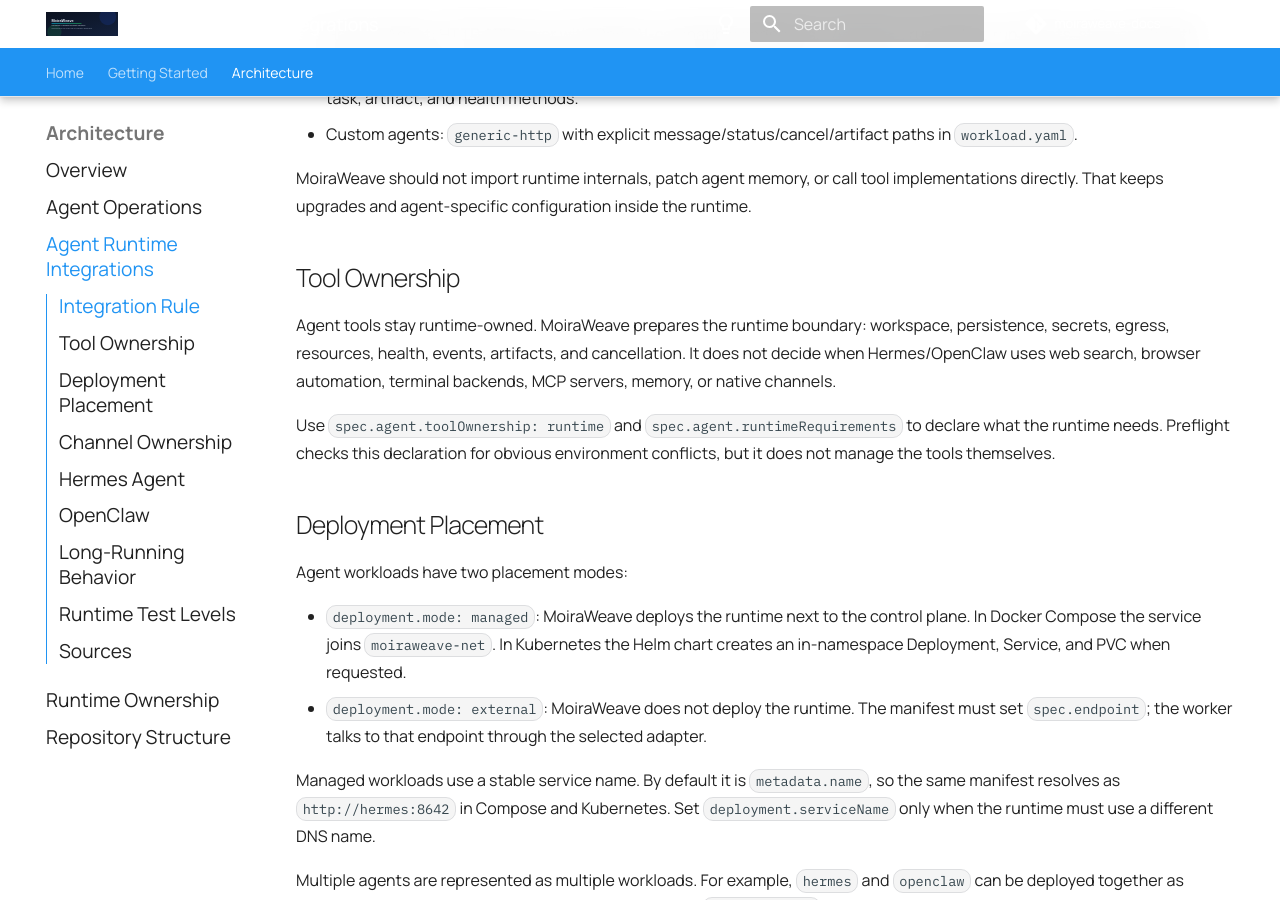
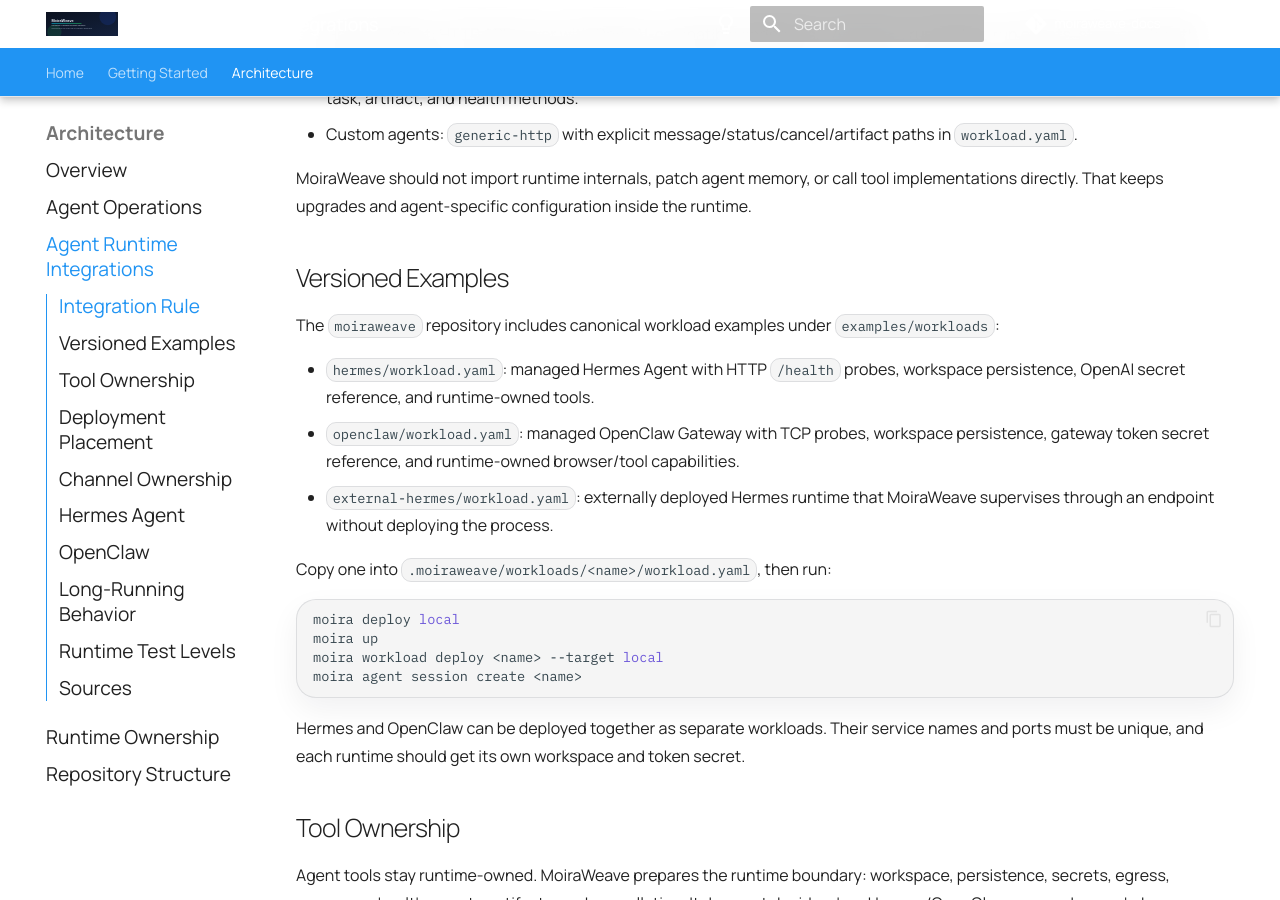
Before and after one commit to moiraweave-labs/moiraweave-docs, an MkDocs documentation site: the page built from docs/agent-runtime-integrations.md, in a window 1280 px wide and 900 px high, scrolled down 428 px. Built offline with MkDocs 1.6.1 and Material for MkDocs 9.7.7, drawn with Linux system fonts in a browser that asks for light colours; comment, search, counter and statistics services are not loaded.

Commit message:
docs: document real agent examples

````diff
--- a/docs/agent-runtime-integrations.md
+++ b/docs/agent-runtime-integrations.md
@@ -19,6 +19,32 @@ Use the runtime's public control surface.
 MoiraWeave should not import runtime internals, patch agent memory, or call tool
 implementations directly. That keeps upgrades and agent-specific configuration
 inside the runtime.
+
+## Versioned Examples
+
+The `moiraweave` repository includes canonical workload examples under
+`examples/workloads`:
+
+- `hermes/workload.yaml`: managed Hermes Agent with HTTP `/health` probes,
+  workspace persistence, OpenAI secret reference, and runtime-owned tools.
+- `openclaw/workload.yaml`: managed OpenClaw Gateway with TCP probes,
+  workspace persistence, gateway token secret reference, and runtime-owned
+  browser/tool capabilities.
+- `external-hermes/workload.yaml`: externally deployed Hermes runtime that
+  MoiraWeave supervises through an endpoint without deploying the process.
+
+Copy one into `.moiraweave/workloads/<name>/workload.yaml`, then run:
+
+```bash
+moira deploy local
+moira up
+moira workload deploy <name> --target local
+moira agent session create <name>
+```
+
+Hermes and OpenClaw can be deployed together as separate workloads. Their
+service names and ports must be unique, and each runtime should get its own
+workspace and token secret.
 
 ## Tool Ownership
 
````
Also changed, not shown: docs/runtime-ownership.md (+8 -0 lines).
